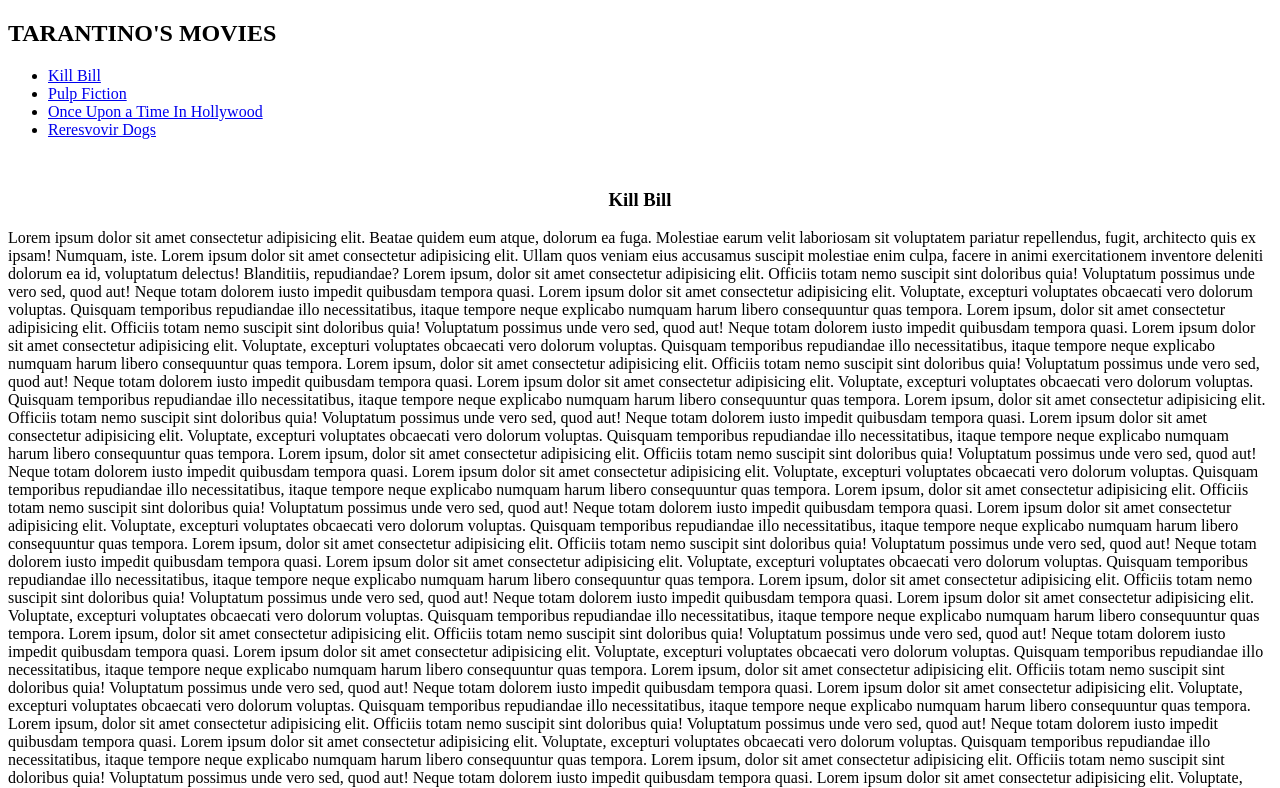
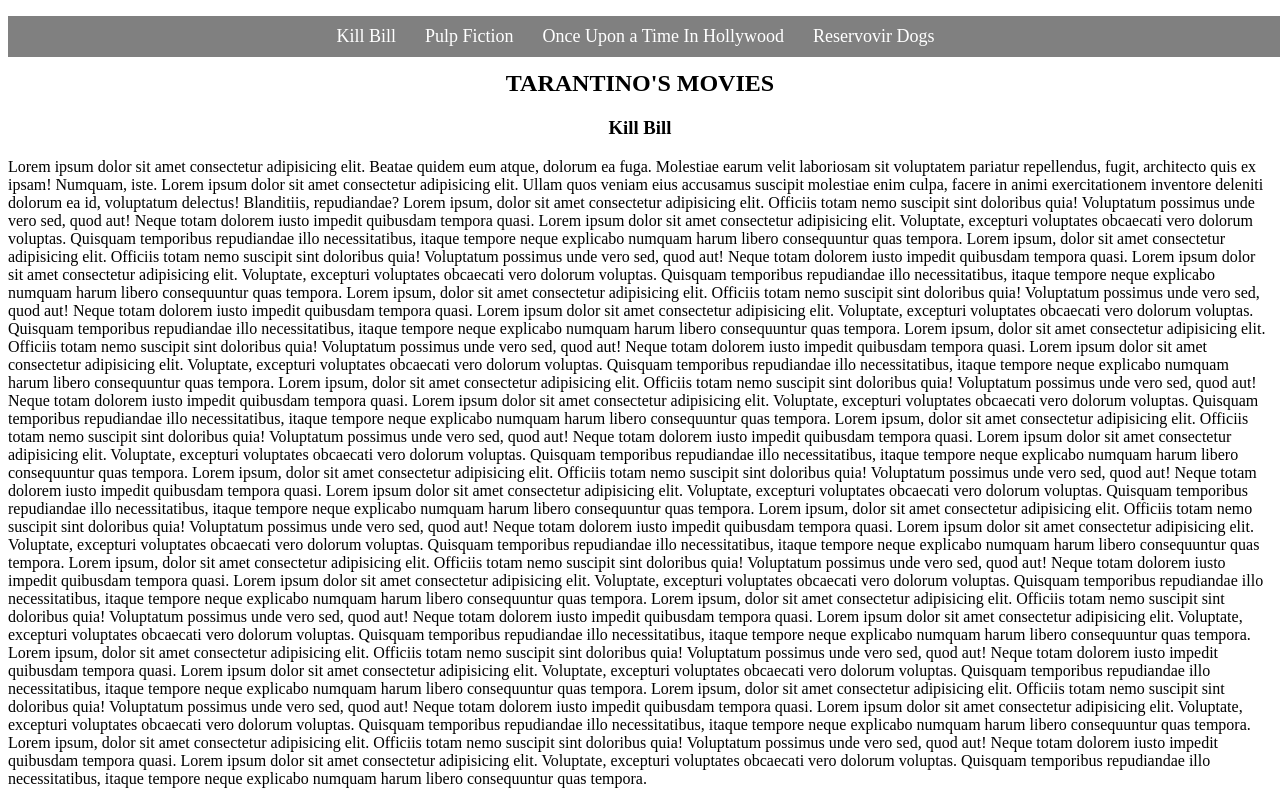
Before and after one commit to Vany1012/Position_fixed, a plain HTML site: page index.html in a window 1280 px wide. Shown: the top 788 px of the page. Drawn offline with Linux system fonts and the light colour scheme.

Commit message:
Subiendo modificaciones al menú

```diff
--- a/css/index.css
+++ b/css/index.css
@@ -1,10 +1,31 @@
 .nav-bar{
-    background-color: white;
-    position: sticky;
-    height: 150px;
+    background-color: gray;
+    padding: 10px 0px;
+    position: fixed;
+    text-align: center;
     top: 0px;
+    left: opx;
     width: 100%;
 }
+.nav-bar li {
+    display: inline-block;
+    margin-right: 25PX;
+}
+.nav-bar a{
+    color: white;
+    font-size: 18px;
+    text-decoration: none;
+}
+.nav-bar a:hover{
+    text-decoration: underline;
+}
+
 h3{
     text-align: center;
 }
+h2 {
+    text-align: center;
+}
+body{
+    margin-top: 70px;
+}
--- a/index.html
+++ b/index.html
@@ -7,13 +7,14 @@
     <title>Position Fixed</title>
 </head>
 <body>
-    <div class="nav-bar">
     <h2>TARANTINO'S MOVIES</h2>
-    <ul>
+    <div>
+    <!-- ul>li*4 -->
+    <ul class="nav-bar">
         <li><a href="#kill-bill">Kill Bill</a></li>
         <li><a href="#pulp-fiction">Pulp Fiction</a></li>
         <li><a href="#once-upon">Once Upon a Time In Hollywood</a></li>
-        <li><a href="#reresvovir-dogs">Reresvovir Dogs</a></li>
+        <li><a href="#reservovir-dogs">Reservovir Dogs</a></li>
     </ul>
     </div>
 
@@ -194,7 +195,7 @@
         Lorem ipsum dolor sit amet consectetur adipisicing elit. Voluptate, excepturi voluptates obcaecati vero dolorum voluptas. Quisquam temporibus
         repudiandae illo necessitatibus, itaque tempore neque explicabo numquam harum libero consequuntur quas tempora.
     </p>
-    <h3 id="reresvovir-dogs">Reresvovir Dogs</h3>
+    <h3 id="reservovir-dogs">Reservovir Dogs</h3>
     <p>
         Lorem ipsum, dolor sit amet consectetur adipisicing elit. Officiis totam nemo suscipit sint doloribus quia! Voluptatum possimus unde vero sed,
         quod aut! Neque totam dolorem iusto impedit quibusdam tempora quasi.
```
